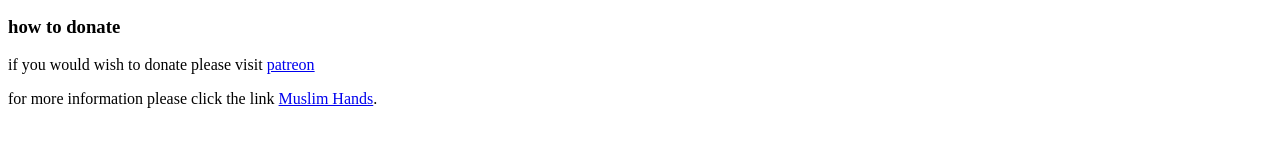
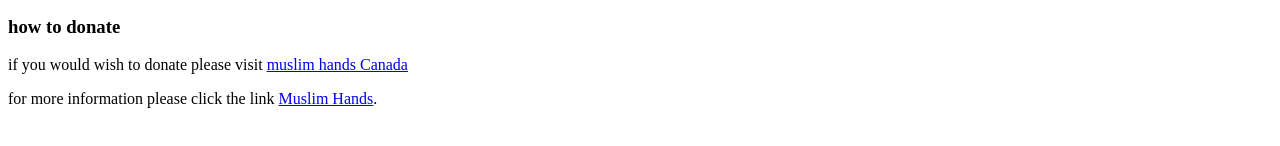
Before and after one commit to IpadAi/IpadAi.github.io, a plain HTML site: page index.html in a window 1280 px wide. Shown: the part 339-485 px from the top of the page. Drawn offline with Linux system fonts and the light colour scheme.

Commit message:
Update index.html

```diff
--- a/index.html
+++ b/index.html
@@ -18,7 +18,7 @@
     <p>my goal for this project is to eventually raise 390$ to build a tube well<br>
     this project is done via Muslim hands Canada. Muslim Hands Canada is a registered charity with the Canada Revenue Agency (Charity Registration No. 81126 4985 RR0001).</p>
     <h3>how to donate</h3>
-    <p>if you would wish to donate please visit <a href="patreon.com/Letsbuildawell">patreon</a></p>
+    <p>if you would wish to donate please visit <a href="https://muslimhands.ca/donate/water/safe-water-fund">muslim hands Canada</a></p>
     <p>for more information please click the link <a href="https://muslimhands.ca/our-work/water">Muslim Hands</a>.</p>
 </body>
 </html>
```
